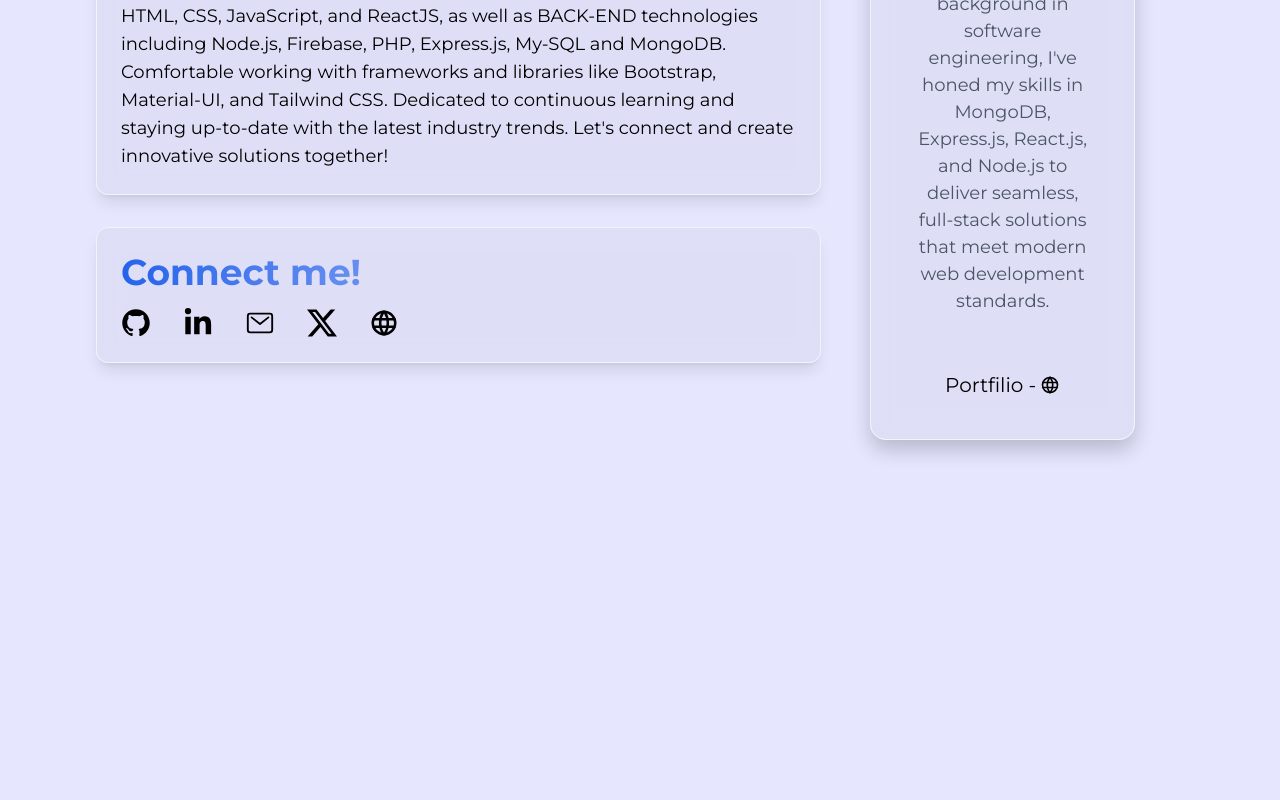
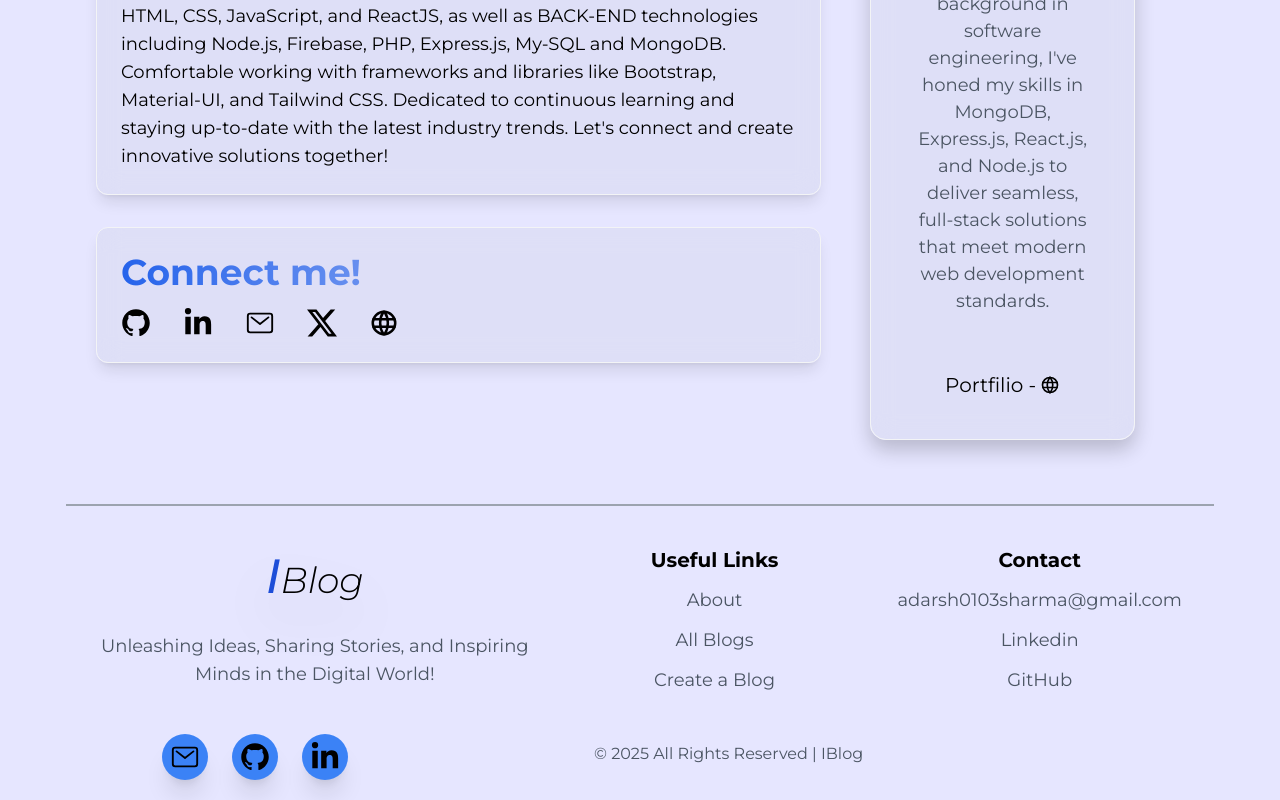
Before and after one commit to Adarsh234/blog-frontend, a React (Vite) app: page /about in a window 1280 px wide. Shown: the part 708-1508 px from the top of the page. Before the commit the page ends 1212 px from the top, so only its background shows below. Built offline with nearby package versions, Linux system fonts and the light colour scheme; no server answers.

Commit message:
added footer in about page

```diff
--- a/src/components/PostList.jsx
+++ b/src/components/PostList.jsx
@@ -67,7 +67,7 @@ const PostList = () => {
       hasMore={!!hasNextPage}
       loader={<h4>Loading more posts...</h4>}
       endMessage={
-        <p>
+        <p className="text-center font-light-600 text-3xl mb-6 font-serif">
           <b>All posts loaded!</b>
         </p>
       }
--- a/src/routes/Aboutpage.jsx
+++ b/src/routes/Aboutpage.jsx
@@ -6,6 +6,7 @@ import { IoMailOutline } from 'react-icons/io5'
 import { BsTwitterX } from 'react-icons/bs'
 import './Aboutpage.css'
 import Myself from './Myself/Myself'
+import Footer from './Footer'
 
 const About = () => {
   return (
@@ -104,6 +105,7 @@ const About = () => {
           </div>
         </div>
       </div>
+      <Footer />
     </div>
   )
 }
--- /dev/null
+++ b/src/routes/Footer.jsx
@@ -0,0 +1,81 @@
+import React from 'react'
+import { GrGithub } from 'react-icons/gr'
+import { IoMailOutline } from 'react-icons/io5'
+import { Link } from 'react-router-dom'
+import { FaLinkedinIn } from 'react-icons/fa'
+function Footer() {
+  return (
+    <div className="flex justify-center">
+      <div className="w-5/5">
+        <hr className=" border border-gray-400" />
+        <div className="flex justify-between my-10 font-WorkSans max-md:mx-4 mx-8 max-md:flex-col max-md:items-center max-md:gap-5">
+          <div className="flex flex-col w-2/5 items-center justify-center text-center max-md:w-full">
+            <div className="drop-shadow-2xl text-4xl italic">
+              <span className="font-medium text-5xl text-blue-700 font-worksans">
+                I
+              </span>
+              <span className="font-light text-black font-worksans">Blog</span>
+            </div>
+            <p className="mt-8 text-lg text-gray-600">
+              Unleashing Ideas, Sharing Stories, and Inspiring Minds in the
+              Digital World!
+            </p>
+          </div>
+
+          <div className="text-center max-md:w-full">
+            <p className="font-bold text-xl">Useful Links</p>
+            <div className="text-lg text-gray-600 flex flex-col gap-3">
+              <Link className="mt-3" to="/about">
+                About
+              </Link>
+              <Link to="/">All Blogs</Link>
+              <Link to="/write">Create a Blog</Link>
+            </div>
+          </div>
+
+          <div className="text-center max-md:w-full">
+            <p className="font-bold text-xl">Contact</p>
+            <div className="text-lg text-gray-600 flex flex-col gap-3">
+              <Link to="mailto:adarsh0103sharma@gmail.com" className="mt-3">
+                adarsh0103sharma@gmail.com
+              </Link>
+              <Link to="https://www.linkedin.com/in/adarsh-sharma-b45106308">
+                Linkedin
+              </Link>
+              <Link to="https://github.com/Adarsh234">GitHub</Link>
+            </div>
+          </div>
+        </div>
+
+        <div className=" relative flex justify-between items-center max-md:flex-col">
+          <div className="flex gap-6 mx-8 mb-5 ml-24">
+            <div className="p-2 bg-blue-500 text-3xl rounded-full hover:scale-105 transition-all ease-in-out shadow-xl">
+              <a href="mailto:arjung.dev29@gmail.com" className="text-black">
+                <IoMailOutline />
+              </a>
+            </div>
+            <div className="p-2 text-3xl bg-blue-500 rounded-full hover:scale-105 transition-all ease-in-out shadow-xl">
+              <a href="https://github.com/Adarsh234" className="text-black">
+                <GrGithub />
+              </a>
+            </div>
+            <div className="p-2 text-3xl bg-blue-500 rounded-full hover:scale-105 transition-all ease-in-out shadow-xl">
+              <a
+                href="https://www.linkedin.com/in/adarsh-sharma-b45106308"
+                className="text-black"
+              >
+                <FaLinkedinIn />
+              </a>
+            </div>
+          </div>
+          <p className=" max-md:text-center md:absolute md:left-[33rem] md:top-2 text-gray-600">
+            &copy; 2025 All Rights Reserved | IBlog
+          </p>
+          <div></div>
+        </div>
+      </div>
+    </div>
+  )
+}
+
+export default Footer
--- a/src/routes/Myself/Myself.jsx
+++ b/src/routes/Myself/Myself.jsx
@@ -20,7 +20,7 @@ function Myself() {
         </p>
         <br />
         <a
-          href="https://arjun-gupta-developer.vercel.app/"
+          href="https://knowaboutadarsh.netlify.app/"
           target="_blank"
           className="text-lightBlue text-xl justify-center gap-1 flex items-center"
         >
```
